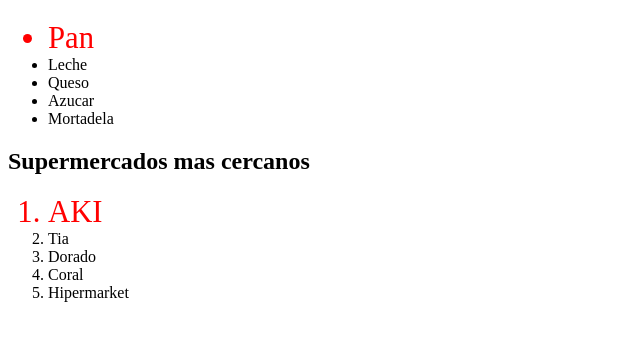
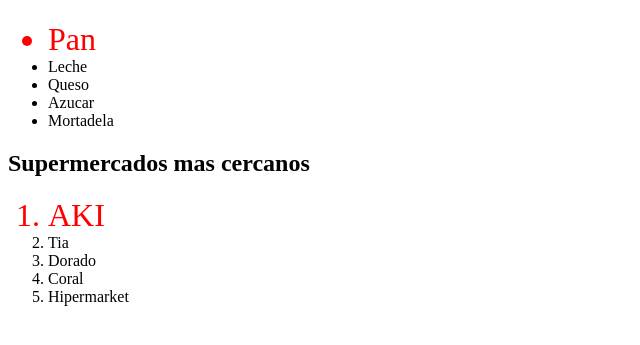
Before and after one commit to MiltontKare/Ejercicio1Java, a plain HTML site: page prueba4/SelectoresCSS.html in a window 1280 px wide. Shown: the part 59-404 px from the top of the page, without its empty margins (0-640 px from the left). Drawn offline with Linux system fonts and the light colour scheme.

Commit message:
Update SelectoresCSS.css

```diff
--- a/prueba4/SelectoresCSS.css
+++ b/prueba4/SelectoresCSS.css
@@ -3,5 +3,5 @@
 }
 
 li#elemento-1 {
-    font-size: 23pt;
+    font-size: 2rem;
 }
```
